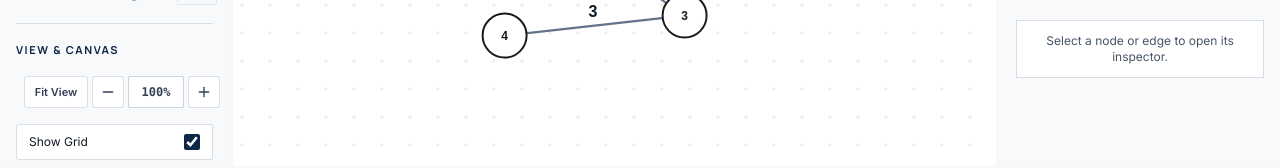
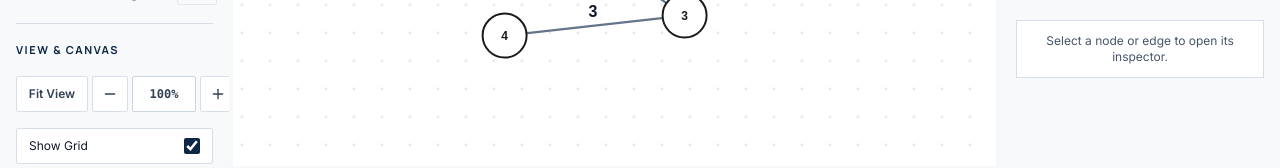
Before and after one commit to cpinitiative/graph-viz, a React (Vite) app: page / in a window 1280 px wide. Shown: the part 414-582 px from the top of the page. Built offline with nearby package versions, Linux system fonts and the light colour scheme.

Commit message:
Enlarge view canvas zoom controls

```diff
--- a/src/components/visualizers/Graphs/graphStudio/LeftSidebar.jsx
+++ b/src/components/visualizers/Graphs/graphStudio/LeftSidebar.jsx
@@ -32,9 +32,9 @@ const actionButtonBaseClass =
 const actionButtonDefaultClass =
   'border-[#D7DEE8] bg-[#FFFFFF] text-[#334155] hover:bg-[#EEF2F6] dark:border-[#475569] dark:bg-[#1E293B] dark:text-[#E2E8F0] dark:hover:bg-[#334155]';
 const iconButtonClass =
-  'flex h-8 w-8 shrink-0 items-center justify-center rounded-sm border border-[#D7DEE8] bg-[#FFFFFF] p-1.5 text-[#334155] transition-colors hover:bg-[#EEF2F6] focus:outline-none focus:ring-2 focus:ring-[#0F2747] disabled:cursor-not-allowed disabled:bg-[#F8F9FA] disabled:text-[#94A3B8] dark:border-[#475569] dark:bg-[#1E293B] dark:text-[#E2E8F0] dark:hover:bg-[#334155] dark:focus:ring-[#60A5FA] dark:disabled:bg-[#111827] dark:disabled:text-[#64748B]';
+  'flex h-9 w-9 shrink-0 items-center justify-center rounded-sm border border-[#D7DEE8] bg-[#FFFFFF] p-1.5 text-[#334155] transition-colors hover:bg-[#EEF2F6] focus:outline-none focus:ring-2 focus:ring-[#0F2747] disabled:cursor-not-allowed disabled:bg-[#F8F9FA] disabled:text-[#94A3B8] dark:border-[#475569] dark:bg-[#1E293B] dark:text-[#E2E8F0] dark:hover:bg-[#334155] dark:focus:ring-[#60A5FA] dark:disabled:bg-[#111827] dark:disabled:text-[#64748B]';
 const fitViewButtonClass =
-  'flex h-8 min-w-0 items-center justify-center whitespace-nowrap rounded-sm border border-[#D7DEE8] bg-[#FFFFFF] px-2 text-[11px] font-semibold text-[#334155] transition-colors hover:bg-[#EEF2F6] focus:outline-none focus:ring-2 focus:ring-[#0F2747] disabled:cursor-not-allowed disabled:bg-[#F8F9FA] disabled:text-[#94A3B8] dark:border-[#475569] dark:bg-[#1E293B] dark:text-[#E2E8F0] dark:hover:bg-[#334155] dark:focus:ring-[#60A5FA] dark:disabled:bg-[#111827] dark:disabled:text-[#64748B]';
+  'flex h-9 min-w-0 items-center justify-center whitespace-nowrap rounded-sm border border-[#D7DEE8] bg-[#FFFFFF] px-2 text-xs font-semibold text-[#334155] transition-colors hover:bg-[#EEF2F6] focus:outline-none focus:ring-2 focus:ring-[#0F2747] disabled:cursor-not-allowed disabled:bg-[#F8F9FA] disabled:text-[#94A3B8] dark:border-[#475569] dark:bg-[#1E293B] dark:text-[#E2E8F0] dark:hover:bg-[#334155] dark:focus:ring-[#60A5FA] dark:disabled:bg-[#111827] dark:disabled:text-[#64748B]';
 const toggleRowClass =
   'flex min-h-[44px] cursor-pointer items-center justify-between rounded-sm border border-[#D7DEE8] bg-[#FFFFFF] px-3 py-2 transition-colors hover:bg-[#EEF2F6] dark:border-[#475569] dark:bg-[#1E293B] dark:hover:bg-[#334155] md:min-h-9';
 const checkboxClass =
@@ -258,7 +258,7 @@ const ZoomValueInput = ({ value, disabled, onCommit }) => {
   return (
     <span
       className={joinClasses(
-        'relative box-border flex h-8 w-14 min-w-0 items-center justify-center overflow-hidden rounded-sm border border-[#CBD5E1] bg-[#FFFFFF] px-1 text-[#334155] transition-colors focus-within:border-[#0F2747] focus-within:ring-1 focus-within:ring-[#0F2747] dark:border-[#475569] dark:bg-[#0F172A] dark:text-[#E2E8F0] dark:focus-within:border-[#60A5FA] dark:focus-within:ring-[#60A5FA]',
+        'relative box-border flex h-9 w-16 min-w-0 items-center justify-center overflow-hidden rounded-sm border border-[#CBD5E1] bg-[#FFFFFF] px-1 text-[#334155] transition-colors focus-within:border-[#0F2747] focus-within:ring-1 focus-within:ring-[#0F2747] dark:border-[#475569] dark:bg-[#0F172A] dark:text-[#E2E8F0] dark:focus-within:border-[#60A5FA] dark:focus-within:ring-[#60A5FA]',
         disabled &&
           'bg-[#F8F9FA] text-[#94A3B8] dark:bg-[#111827] dark:text-[#64748B]'
       )}
@@ -457,7 +457,7 @@ const LeftSidebar = ({
       <SidebarSection>
         <SectionTitle>View &amp; Canvas</SectionTitle>
         <div
-          className="grid grid-cols-[minmax(64px,1fr)_32px_56px_32px] items-center gap-1 px-2 py-1.5"
+          className="grid grid-cols-[minmax(72px,1fr)_36px_64px_36px] items-center gap-1 py-1.5"
           data-testid="view-canvas-zoom-row"
         >
           <button
```
Also changed, not shown: 1 other file (tests, documents, lock files or other folders).
